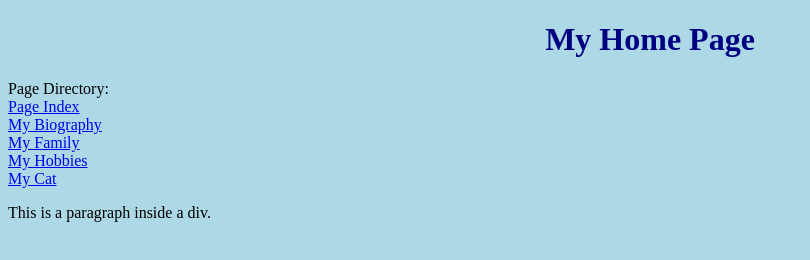
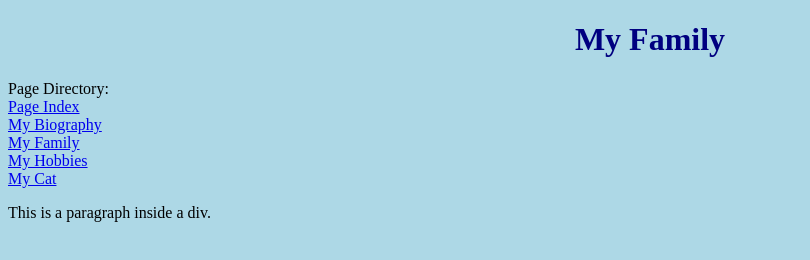
Before and after one commit to deanstoddard/deanstoddard, a plain HTML site: page family.html in a window 1280 px wide. Shown: the whole page, without its empty margins (0-810 px from the left). Drawn offline with Linux system fonts and the light colour scheme.

Commit message:
Update family.html

```diff
--- a/family.html
+++ b/family.html
@@ -8,7 +8,7 @@
 
 <body>
 
-   <center><h1>My Home Page</h1></center>
+   <center><h1>My Family</h1></center>
 <div id="myDiv">
 
 <p>
```
